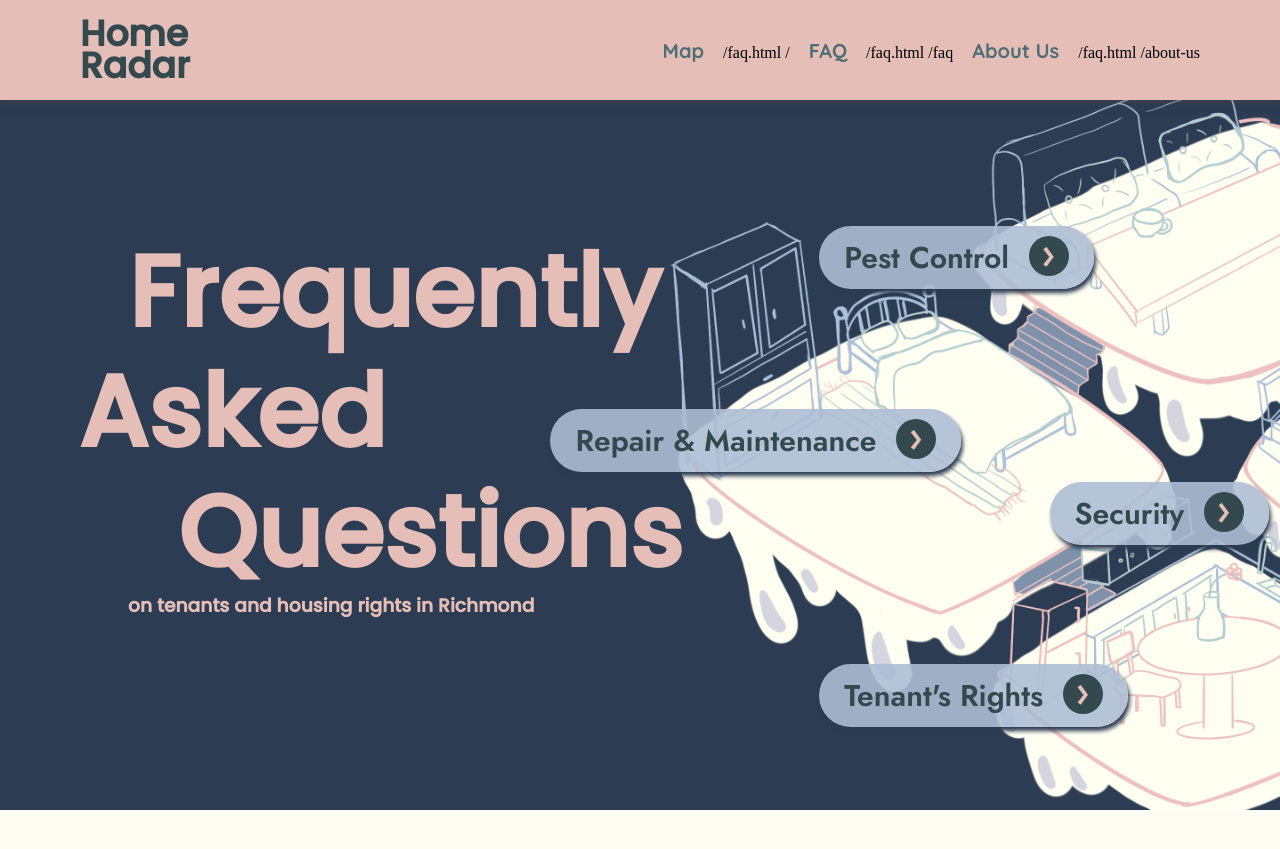
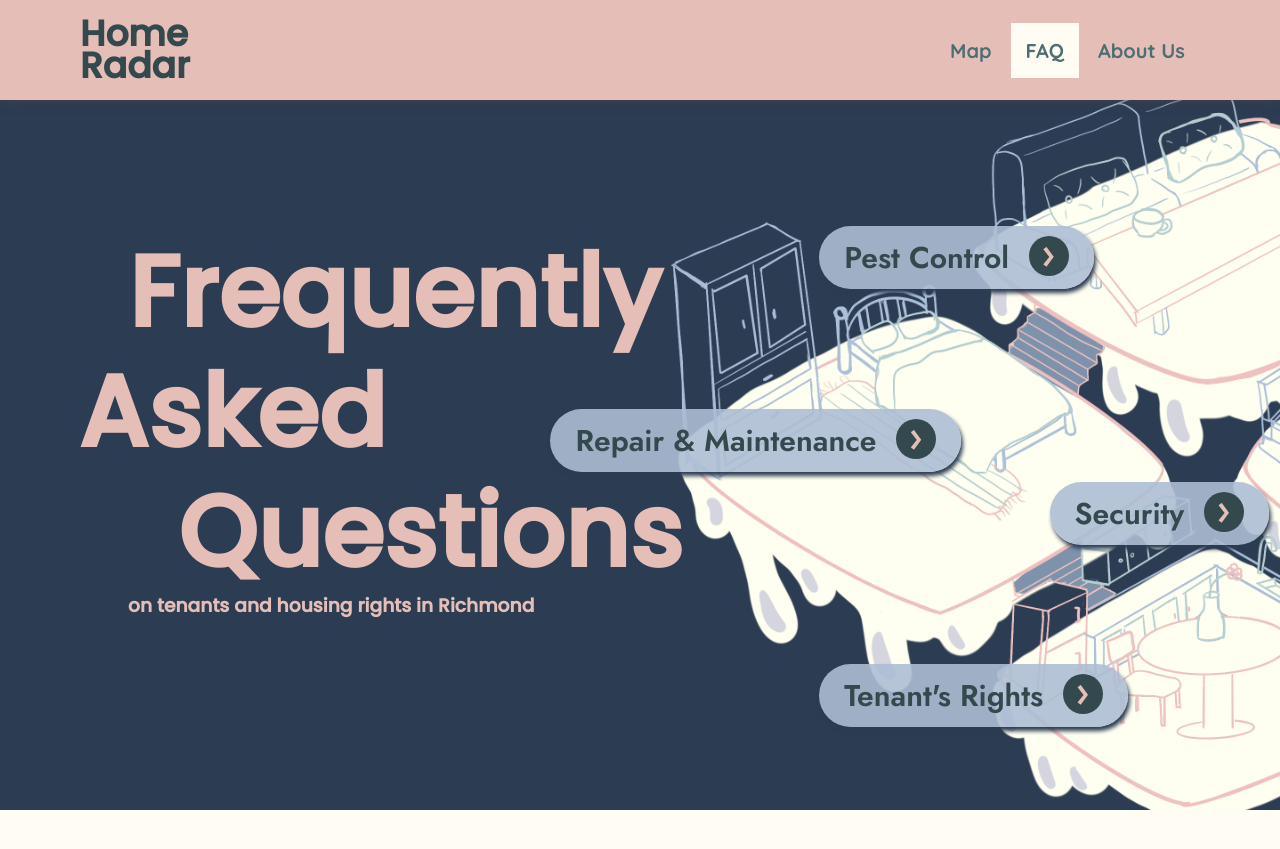
Before and after one commit to home-radar/home-radar.github.io, a Jekyll site: the page built from faq.html, in a window 1280 px wide and 900 px high. Shown: the top 849 px of the window. Built offline with Jekyll 4.4.1, drawn with Linux system fonts in a browser that asks for light colours.

Commit message:
fixing the navbar

```diff
--- a/_includes/navigation.html
+++ b/_includes/navigation.html
@@ -7,11 +7,10 @@
   <div class="normal-nav">
     <div class="nav-buttons">
       {% for item in site.data.navigation %}
-        {% if item.url contains "https" %}
-          <a href="{{ item.link }}">{{ item.name }}</a>
+        {% if item.name == "FAQ" and page.url == "/faq.html"%}
+          <a href="{{ baseurl }}{{ item.link }}" class="current">{{ item.name }}</a>
         {% else %}
-          <a href="{{ baseurl }}{{ item.link }}" class="{% if page.url == item.link or (page.url contains "about" and item.link contains "about") or (page.url == "/faq.html" and item.link == "/faq") %}current{% endif %}">{{ item.name }}</a>
-          {{page.url}} {{item.link}}
+          <a href="{{ baseurl }}{{ item.link }}" class="{% if page.url == item.link or page.url contains "about" and item.link contains "about" %}current{% endif %}">{{ item.name }}</a>
         {% endif %}
       {% endfor %}
     </div>
--- a/_sass/faq.scss
+++ b/_sass/faq.scss
@@ -2,6 +2,7 @@
     position: relative;
     top: 80px;
     margin-bottom: 80px;
+    scroll-behavior: smooth;
 
     .faq-intro {
         background: $dark-blue;
```
Also changed, not shown: 7 other files.
